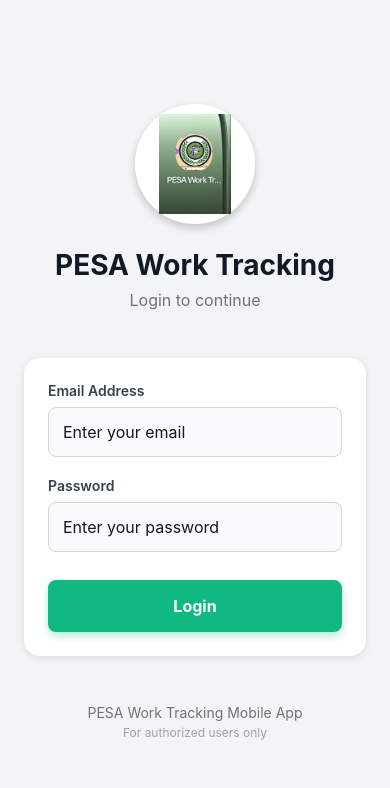
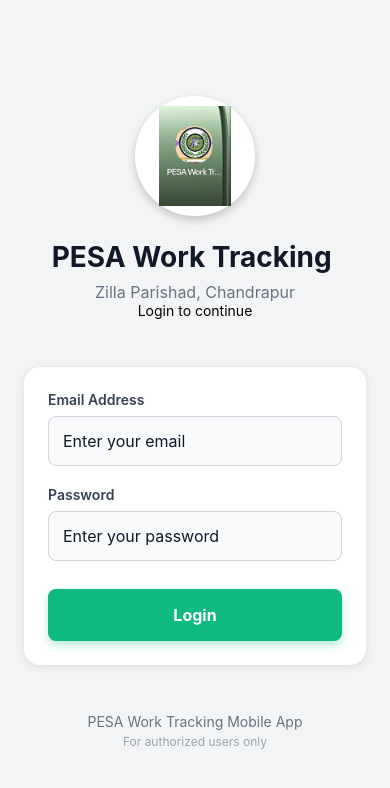
Before and after one commit to ZPChandrapur/pesa-main, a React Native app in the folder mobile-app/: screen / in a window 390 px wide. Shown: the top 788 px of the page. Built offline with nearby package versions, Linux system fonts and the light colour scheme; what @react-native-community/netinfo would draw is missing.

Commit message:
Updated LoginScreen.tsx

```diff
--- a/mobile-app/src/screens/LoginScreen.tsx
+++ b/mobile-app/src/screens/LoginScreen.tsx
@@ -57,8 +57,10 @@ export const LoginScreen: React.FC = () => {
               resizeMode="contain"
             />
           </View>
-          <Text style={styles.title}>PESA Work Tracking</Text>
-          <Text style={styles.subtitle}>Login to continue</Text>
+          <Text style={styles.title}>PESA Work Tracking </Text>
+          <Text style={styles.subtitle}>Zilla Parishad, Chandrapur</Text>
+          <Text style={styles.helper}>Login to continue</Text>
+
         </View>
 
         <View style={styles.form}>
```
